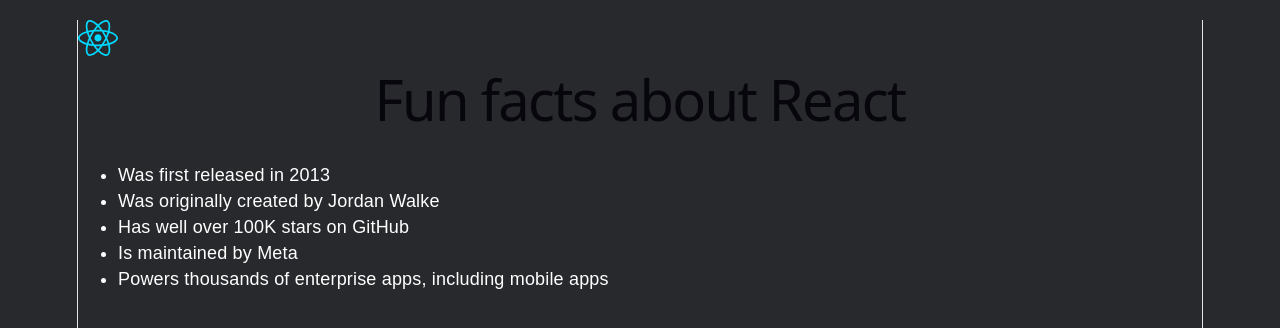
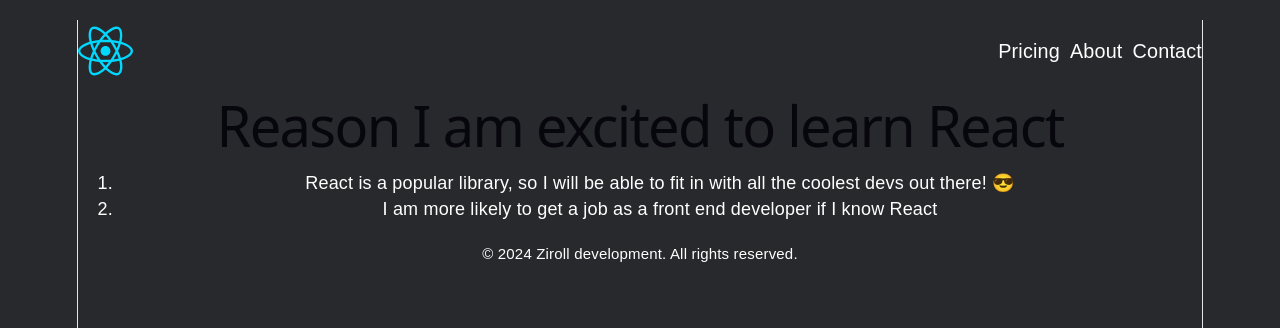
Before and after one commit to Yuvaraj-Kumaran/scrimba_static_page, a React (Vite) app: page / in a window 1280 px wide. Shown: the top 328 px of the page. Built offline with nearby package versions, Linux system fonts and the light colour scheme.

Commit message:
styling with classes

```diff
--- a/src/App.css
+++ b/src/App.css
@@ -1,3 +1,7 @@
+*{
+    box-sizing: border-box;
+}
+
 body {
     padding: 20px;
     font-family: Arial, Helvetica, sans-serif;
@@ -9,6 +13,21 @@
     margin-top: 30px;
 }
 
-img {
-  width: 40px;
+.img-size {
+  width: 55px;
 }
+
+.nav-list{
+    list-style: none;
+    display: flex;
+}
+
+.header {
+    display: flex;
+    justify-content:space-between ;
+}
+
+.nav-list-item {
+    margin-left: 10px;
+    font-size: 1.1rem;
+}
--- a/src/App.jsx
+++ b/src/App.jsx
@@ -4,22 +4,63 @@
 // import viteLogo from './assets/vite.svg'
 import './App.css'
 
-function App() {
-  // const [count, setCount] = useState(0)
+// import { createRoot } from "react-dom/client"
+// const root = createRoot(document.getElementById("root"))
 
-  return (
-    <>
-    <img src= {reactLogo}  style={{ width: "40px" }} />
-    <h1>Fun facts about React</h1>
-    <ul  style={{ textAlign: "left" }}>
-      <li>Was first released in 2013</li>
-      <li>Was originally created by Jordan Walke</li>
-      <li>Has well over 100K stars on GitHub</li>
-      <li>Is maintained by Meta</li>
-      <li>Powers thousands of enterprise apps, including <n/> mobile apps</li>
-    </ul>
-    </>
-  )
+/**
+ * Challenge:
+ *
+ * - Add a `nav` > `ul` > `li` (x3). The 3 items should say:
+ *   "Pricing", "About", and "Contact"
+ */
+
+export function Header() {
+    return (
+        <header className='header'>
+            <img src={reactLogo} className='img-size' alt="React logo" />
+            <nav>
+                <ul className='nav-list'>
+                    <li className='nav-list-item'>Pricing</li>
+                    <li className='nav-list-item'>About</li>
+                    <li className='nav-list-item'>Contact</li>
+                </ul>
+            </nav>
+        </header>
+    )
 }
 
+function MainContent() {
+    return (
+        <main>
+            <h1>Reason I am excited to learn React</h1>
+            <ol>
+                <li>React is a popular library, so I will be able to fit in with all the coolest devs out there! 😎</li>
+                <li>I am more likely to get a job as a front end developer if I know React</li>
+            </ol>
+        </main>
+    )
+}
+
+export function Footer() {
+    return (
+        <footer>
+            <small>© 2024 Ziroll development. All rights reserved.</small>
+        </footer>
+    )
+}
+ function App() {
+    return (
+        <>
+            <Header />
+            <MainContent />
+            <Footer />
+        </>
+    )
+}
+
+// root.render(
+//     <Page />
+// )
+
+
 export default App
```
